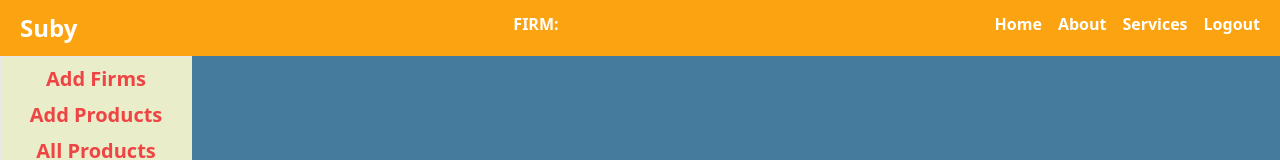
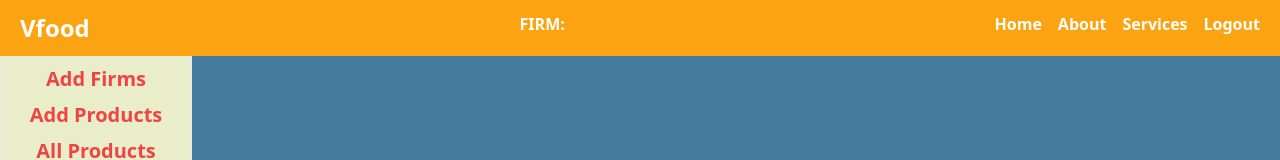
Before and after one commit to Cs152000/Vendor-firm-Application, a React (Vite) app in the folder Frontend/food/: page /home in a window 1280 px wide. Shown: the top 160 px of the page. Built offline with nearby package versions, Linux system fonts and the light colour scheme.

Commit message:
name updated

```diff
--- a/Frontend/food/src/Pages/DashBoard.jsx
+++ b/Frontend/food/src/Pages/DashBoard.jsx
@@ -21,7 +21,7 @@ const firmName=localStorage.getItem("firmName")
     <section className='bg-secondary text-white '>
         <nav className='bg-def'>
          <div  className='flex justify-between mx-2 p-3 cursor-pointer'>
-        <div className='text-2xl font-bold'>Suby</div>
+        <div className='text-2xl font-bold'>Vfood</div>
         <div className='font-bold '>FIRM: {firmName}</div>
         <ul className='flex gap-4 font-bold'>
           <li><Link to="/home">Home</Link></li>
```
